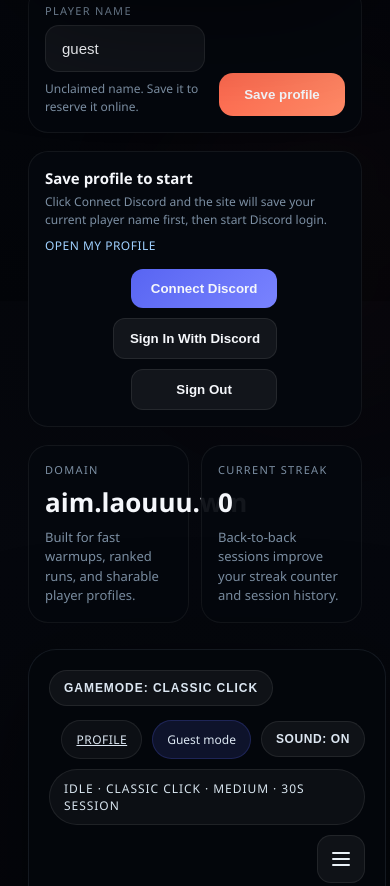
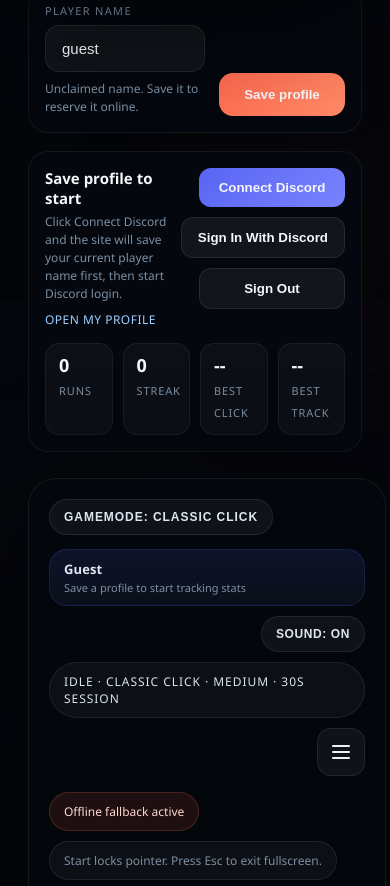
Before and after one commit to LAOUUUUU/aim_web, a website: page public/index.html in a window 390 px wide. Shown: the part 543-1429 px from the top of the page. Drawn offline with Linux system fonts and the light colour scheme.

Commit message:
Polish account UI and add site version footer

```diff
--- a/public/index.html
+++ b/public/index.html
@@ -243,12 +243,6 @@
       min-width: 126px;
     }
 
-    .hero-side-grid {
-      display: grid;
-      grid-template-columns: repeat(2, minmax(0, 1fr));
-      gap: 12px;
-    }
-
     .mini-card {
       padding: 16px;
       border-radius: var(--radius-lg);
@@ -491,24 +485,25 @@
     }
 
     .account-pill {
+      display: grid;
+      gap: 2px;
+      min-width: 200px;
       padding: 10px 14px;
-      border-radius: 999px;
-      font-size: 12px;
+      border-radius: 18px;
       color: #dce7f2;
-      border: 1px solid rgba(88, 101, 242, 0.22);
-      background: rgba(88, 101, 242, 0.14);
+      border: 1px solid rgba(88, 101, 242, 0.18);
+      background: linear-gradient(180deg, rgba(88, 101, 242, 0.14), rgba(11, 16, 26, 0.94));
+    }
+
+    .account-pill strong {
+      font-size: 13px;
+      letter-spacing: 0.01em;
+    }
+
+    .account-pill span {
+      font-size: 11px;
+      color: var(--muted);
       white-space: nowrap;
-    }
-
-    .ghost-button {
-      padding: 10px 14px;
-      border-radius: 999px;
-      font-size: 12px;
-      letter-spacing: 0.04em;
-      text-transform: uppercase;
-      color: #dce7f2;
-      background: rgba(255, 255, 255, 0.04);
-      border: 1px solid rgba(255, 255, 255, 0.08);
     }
 
     .stats-grid {
@@ -1062,6 +1057,37 @@
       line-height: 1.6;
     }
 
+    .site-footer {
+      max-width: 1640px;
+      margin: 18px auto 0;
+      padding: 0 4px 52px;
+      display: flex;
+      justify-content: space-between;
+      align-items: center;
+      gap: 14px;
+      flex-wrap: wrap;
+      color: var(--muted);
+    }
+
+    .version-badge {
+      display: inline-flex;
+      align-items: center;
+      gap: 8px;
+      padding: 10px 14px;
+      border-radius: 999px;
+      border: 1px solid rgba(255, 255, 255, 0.08);
+      background: rgba(255, 255, 255, 0.04);
+      color: #dce7f2;
+      font-size: 12px;
+      letter-spacing: 0.08em;
+      text-transform: uppercase;
+    }
+
+    .version-copy {
+      font-size: 12px;
+      line-height: 1.5;
+    }
+
     .heatmap {
       position: absolute;
       inset: 0;
@@ -1209,7 +1235,8 @@
 
       .public-profile-grid,
       .profile-summary-grid,
-      .auth-card {
+      .auth-card,
+      .auth-summary-grid {
         grid-template-columns: 1fr;
       }
     }
@@ -1224,10 +1251,21 @@
         height: 56vh;
       }
 
-      .auth-card,
       .public-profile-id {
         flex-direction: column;
         align-items: flex-start;
+      }
+
+      .toolbar-meta {
+        width: 100%;
+      }
+
+      .account-pill {
+        width: 100%;
+      }
+
+      .site-footer {
+        padding-bottom: 38px;
       }
     }
 
@@ -1276,10 +1314,10 @@
     }
 
     .auth-card {
-      display: flex;
-      justify-content: space-between;
+      display: grid;
+      grid-template-columns: minmax(0, 1fr) auto;
       gap: 14px;
-      align-items: center;
+      align-items: start;
       padding: 16px;
       border-radius: var(--radius-lg);
       border: 1px solid rgba(255, 255, 255, 0.06);
@@ -1310,6 +1348,34 @@
       display: grid;
       gap: 10px;
       justify-items: end;
+    }
+
+    .auth-summary-grid {
+      grid-column: 1 / -1;
+      display: grid;
+      grid-template-columns: repeat(4, minmax(0, 1fr));
+      gap: 10px;
+    }
+
+    .auth-summary-item {
+      padding: 12px 13px;
+      border-radius: 14px;
+      background: rgba(255, 255, 255, 0.035);
+      border: 1px solid rgba(255, 255, 255, 0.06);
+    }
+
+    .auth-summary-item strong {
+      display: block;
+      margin-bottom: 4px;
+      font-size: 18px;
+      line-height: 1;
+    }
+
+    .auth-summary-item span {
+      color: var(--muted);
+      font-size: 11px;
+      text-transform: uppercase;
+      letter-spacing: 0.08em;
     }
 
     .discord-button.secondary {
@@ -1529,18 +1595,23 @@
             <button class="discord-button secondary" id="discord-signin" type="button">Sign In With Discord</button>
             <button class="discord-button secondary" id="discord-signout" type="button">Sign Out</button>
           </div>
-        </div>
-
-        <div class="hero-side-grid">
-          <div class="mini-card">
-            <span class="label">Domain</span>
-            <strong>aim.laouuu.win</strong>
-            <p>Built for fast warmups, ranked runs, and sharable player profiles.</p>
-          </div>
-          <div class="mini-card">
-            <span class="label">Current streak</span>
-            <strong id="current-streak">0</strong>
-            <p>Back-to-back sessions improve your streak counter and session history.</p>
+          <div class="auth-summary-grid">
+            <div class="auth-summary-item">
+              <strong id="account-runs">0</strong>
+              <span>Runs</span>
+            </div>
+            <div class="auth-summary-item">
+              <strong id="current-streak">0</strong>
+              <span>Streak</span>
+            </div>
+            <div class="auth-summary-item">
+              <strong id="account-best-click">--</strong>
+              <span>Best Click</span>
+            </div>
+            <div class="auth-summary-item">
+              <strong id="account-best-track">--</strong>
+              <span>Best Track</span>
+            </div>
           </div>
         </div>
       </div>
@@ -1630,8 +1701,10 @@
             </div>
           </div>
           <div class="toolbar-meta">
-            <a class="ghost-button" id="my-profile-button" href="/">My Profile</a>
-            <div class="account-pill" id="account-pill">Guest mode</div>
+            <div class="account-pill" id="account-pill">
+              <strong id="account-pill-name">Guest</strong>
+              <span id="account-pill-meta">Save a profile to start tracking stats</span>
+            </div>
             <button class="sound-toggle" id="sound-toggle" type="button">Sound: On</button>
             <div class="live-pill" id="live-status">Idle · Click mode · 30s session</div>
             <button class="menu-toggle" id="menu-toggle" type="button" aria-label="Open menu">
@@ -1854,9 +1927,15 @@
         </div>
       </aside>
     </section>
+
+    <footer class="site-footer">
+      <div class="version-badge">Version <span id="app-version">v1.9.0</span></div>
+      <div class="version-copy" id="version-copy">Public build for ranked runs, linked profiles, and ongoing bug fixes.</div>
+    </footer>
   </div>
 
   <script>
+    const APP_VERSION = "v1.9.0";
     const DURATION = 30000;
     const TARGET_SIZES = [28, 34, 40, 48, 56];
     const STORAGE_KEY = "aim-laouuu-win-v1";
@@ -2028,8 +2107,13 @@
     const discordSignin = document.getElementById("discord-signin");
     const discordSignout = document.getElementById("discord-signout");
     const profileLink = document.getElementById("profile-link");
-    const myProfileButton = document.getElementById("my-profile-button");
-    const accountPill = document.getElementById("account-pill");
+    const accountPillName = document.getElementById("account-pill-name");
+    const accountPillMeta = document.getElementById("account-pill-meta");
+    const accountRuns = document.getElementById("account-runs");
+    const accountBestClick = document.getElementById("account-best-click");
+    const accountBestTrack = document.getElementById("account-best-track");
+    const appVersion = document.getElementById("app-version");
+    const versionCopy = document.getElementById("version-copy");
     const soundToggle = document.getElementById("sound-toggle");
     const modeTrigger = document.getElementById("mode-trigger");
     const modeMenu = document.getElementById("mode-menu");
@@ -2126,18 +2210,15 @@
 
     function updateAuthUi() {
       profileLink.href = getProfilePath(state.profile.playerName);
-      myProfileButton.href = getProfilePath(state.profile.playerName);
       profileLink.textContent = state.profile.playerName && state.profile.playerName !== "guest"
         ? `Open ${state.profile.playerName} profile`
         : "Open my profile";
-      myProfileButton.textContent = state.profile.playerName && state.profile.playerName !== "guest"
-        ? "My Profile"
-        : "Profile";
 
       if (state.profile.discord) {
         discordLabel.textContent = getDiscordDisplayName(state.profile.discord);
         discordStatus.textContent = `Signed in as ${getDiscordDisplayName(state.profile.discord)}. Your linked profile is ready on this device.`;
-        accountPill.textContent = `Signed in as ${getDiscordDisplayName(state.profile.discord)}`;
+        accountPillName.textContent = getDiscordDisplayName(state.profile.discord);
+        accountPillMeta.textContent = `${state.profile.playerName} · linked on this device`;
         discordConnect.textContent = "Discord Linked";
         discordConnect.disabled = true;
         discordSignin.textContent = "Sign In Ready";
@@ -2146,7 +2227,8 @@
       } else if (state.profile.playerToken) {
         discordLabel.textContent = "Profile claimed";
         discordStatus.textContent = "Link Discord so you can sign back into this profile from any device.";
-        accountPill.textContent = `Profile: ${state.profile.playerName}`;
+        accountPillName.textContent = state.profile.playerName;
+        accountPillMeta.textContent = "Profile saved on this device";
         discordConnect.textContent = "Connect Discord";
         discordConnect.disabled = false;
         discordSignin.textContent = "Sign In With Discord";
@@ -2155,7 +2237,8 @@
       } else {
         discordLabel.textContent = "Save profile to start";
         discordStatus.textContent = "Click Connect Discord and the site will save your current player name first, then start Discord login.";
-        accountPill.textContent = "Guest mode";
+        accountPillName.textContent = "Guest";
+        accountPillMeta.textContent = "Save a profile to start tracking stats";
         discordConnect.textContent = "Connect Discord";
         discordConnect.disabled = false;
         discordSignin.textContent = "Sign In With Discord";
@@ -2555,6 +2638,13 @@
         ? "--"
         : formatTime(state.profile.records.clickAvg);
       document.getElementById("hero-best-track").textContent = state.profile.records.trackPct == null
+        ? "--"
+        : formatPct(state.profile.records.trackPct);
+      accountRuns.textContent = sessions.length;
+      accountBestClick.textContent = state.profile.records.clickAvg == null
+        ? "--"
+        : formatTime(state.profile.records.clickAvg);
+      accountBestTrack.textContent = state.profile.records.trackPct == null
         ? "--"
         : formatPct(state.profile.records.trackPct);
       document.getElementById("current-streak").textContent = state.profile.streak;
@@ -3474,6 +3564,8 @@
 
     loadProfile();
     setupEvents();
+    appVersion.textContent = APP_VERSION;
+    versionCopy.textContent = `Build ${APP_VERSION} · patch number goes up on bug fixes and the middle number goes up when new features land.`;
     updateAuthUi();
     setSensitivity(Number(state.profile.sensitivity || 1));
     updateSoundToggle();
```
Also changed, not shown: index.html (+141 -49 lines).
